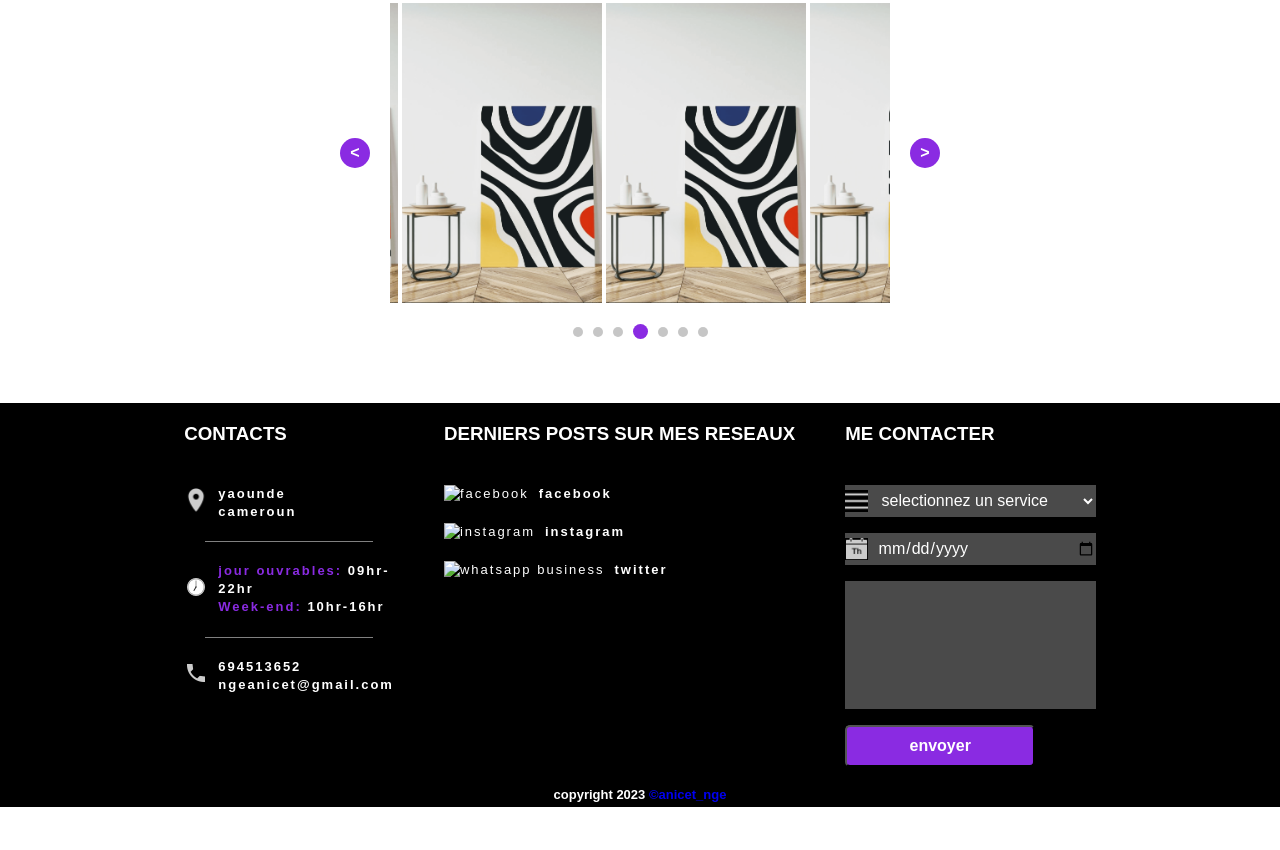
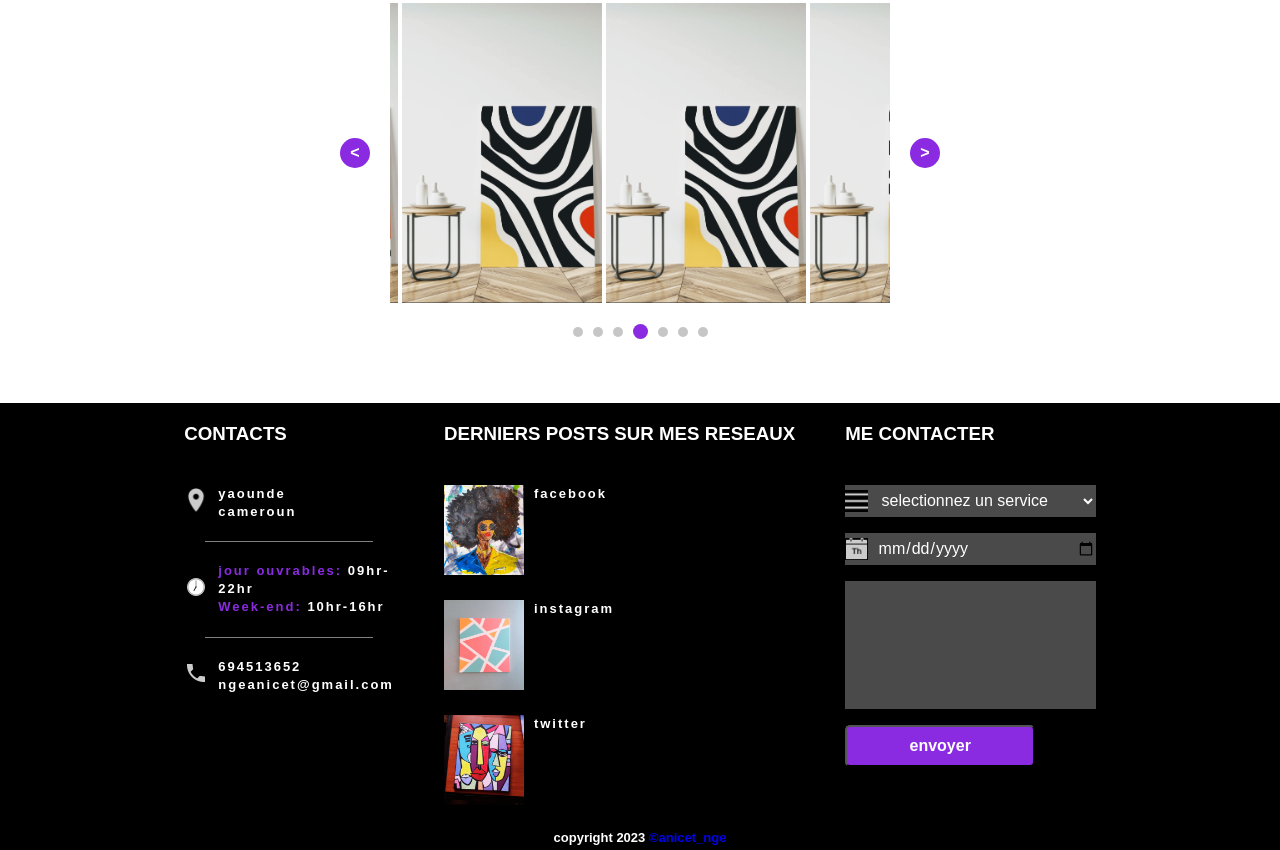
Before and after one commit to AnicetNge/artEcom, a plain HTML site: page index.html in a window 1280 px wide. Shown: the part 3283-4133 px from the top of the page. Before the commit the page ends 4090 px from the top, so only its background shows below. Drawn offline with Linux system fonts and the light colour scheme.

Commit message:
Update index.html

```diff
--- a/index.html
+++ b/index.html
@@ -247,15 +247,15 @@
                 <div>
                     <h3 class="h3mobile">DERNIERS POSTS SUR MES RESEAUX</h3>
                     <div class="mcard">
-                        <div><img src="images/footerimg/art1.png" alt="facebook" loading="lazy"></div>
+                        <div><img src="images/slider/art1.png" alt="facebook" loading="lazy"></div>
                         <div><p>facebook</p></div>
                     </div>
                     <div class="mcard">
-                        <div><img src="images/footerimg/art5.png" alt="instagram" loading="lazy"></div>
+                        <div><img src="images/slider/art5.png" alt="instagram" loading="lazy"></div>
                         <div><p>instagram</p></div>
                     </div>
                     <div class="mcard">
-                        <div><img src="images/footerimg/art6.png" alt="whatsapp business" loading="lazy"></div>
+                        <div><img src="images/slider/art6.png" alt="whatsapp business" loading="lazy"></div>
                         <div><p>twitter</p></div>
                     </div>
                 </div>
```
